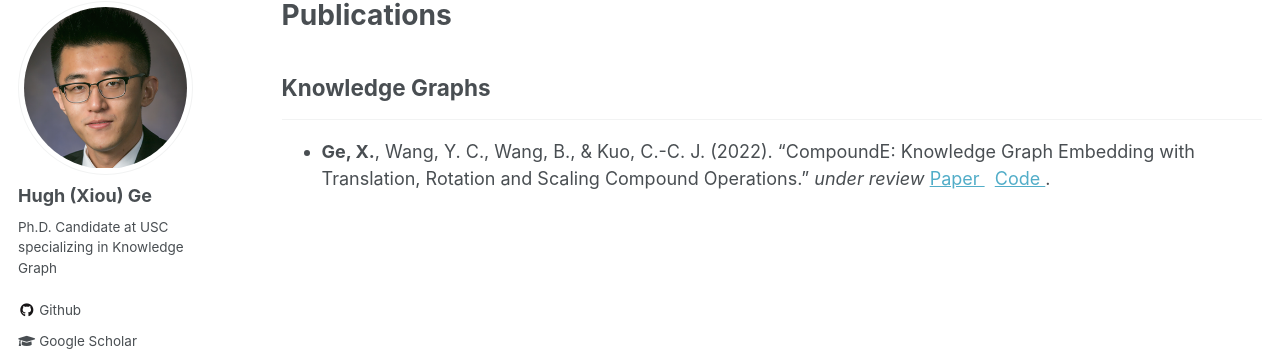
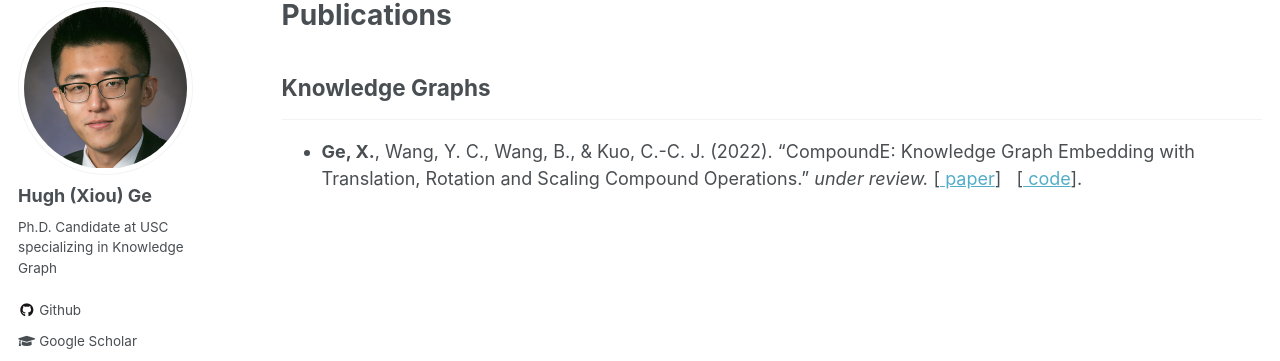
Before and after one commit to hughxiouge/hughxiouge.github.io, a Jekyll site: the page built from _pages/publications.md, in a window 1280 px wide. Shown: the part 117-478 px from the top of the page. Built offline with Jekyll 4.4.1, drawn with Linux system fonts in a browser that asks for light colours; some web fonts are replaced.

Commit message:
minor change

```diff
--- a/_pages/publications.md
+++ b/_pages/publications.md
@@ -8,4 +8,4 @@ author_profile: true
 ## Knowledge Graphs
 ___
 
-* **Ge, X.**, Wang, Y. C., Wang, B., & Kuo, C.-C. J. (2022). "CompoundE: Knowledge Graph Embedding with Translation, Rotation and Scaling Compound Operations." <i> under review </i> <a href="https://arxiv.org/abs/2207.05324"> Paper </a> &nbsp; <a href="https://arxiv.org/abs/2207.05324"> Code </a>.
+* **Ge, X.**, Wang, Y. C., Wang, B., & Kuo, C.-C. J. (2022). "CompoundE: Knowledge Graph Embedding with Translation, Rotation and Scaling Compound Operations." <i> under review. </i> [<a href="https://arxiv.org/abs/2207.05324"> paper</a>] &nbsp; [<a href="https://arxiv.org/abs/2207.05324"> code</a>].
```
Also changed, not shown: _pages/teaching.md (renamed from _pages/teaching.html), 6 other files.
